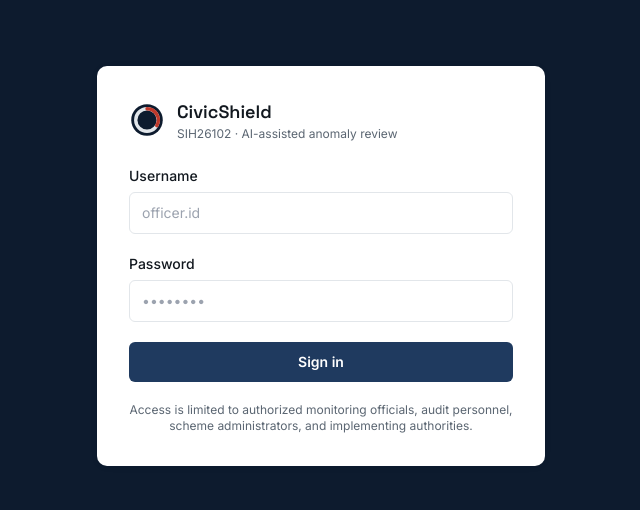
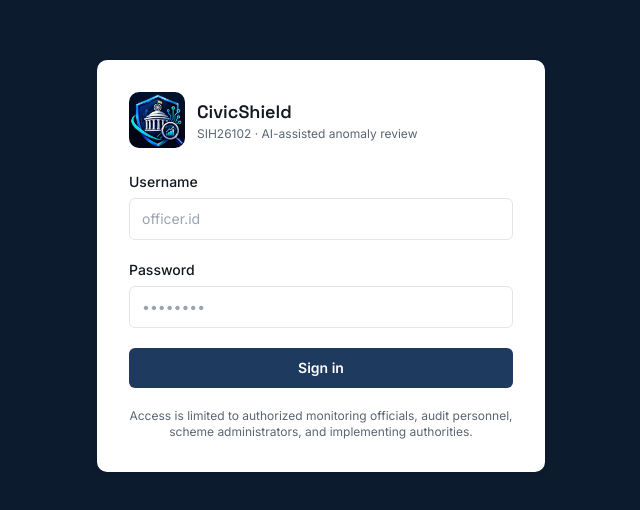
Before and after one commit to sih26102-team/SIH26102, a React (Vite) app in the folder frontend-dashboard/: page /login in a window 1280 px wide. Shown: the part 134-644 px from the top of the page, without its empty margins (319-959 px from the left). Built offline with nearby package versions, Linux system fonts and the light colour scheme; no server answers.

Commit message:
Update LoginPage.jsx

```diff
--- a/frontend-dashboard/src/pages/LoginPage.jsx
+++ b/frontend-dashboard/src/pages/LoginPage.jsx
@@ -5,11 +5,7 @@ export default function LoginPage() {
     <div className="flex min-h-screen items-center justify-center bg-navy-900 px-4">
       <div className="w-full max-w-md rounded-lg bg-surface p-8 shadow-card">
         <div className="mb-6 flex items-center gap-3">
-          <svg width="36" height="36" viewBox="0 0 32 32" aria-hidden="true">
-            <circle cx="16" cy="16" r="14" fill="#0D1B2E" />
-            <circle cx="16" cy="16" r="10" fill="none" stroke="#E2E6EA" strokeWidth="3" />
-            <path d="M16 6 A10 10 0 0 1 24.7 21" fill="none" stroke="#C0392B" strokeWidth="3" strokeLinecap="round" />
-          </svg>
+          <img src="/civicshield-logo.png" alt="CivicShield logo" className="h-14 w-14 rounded-lg object-..." />
           <div>
             <h1 className="font-display text-lg font-semibold text-ink">CivicShield</h1>
             <p className="text-xs text-muted">SIH26102 · AI-assisted anomaly review</p>
```
